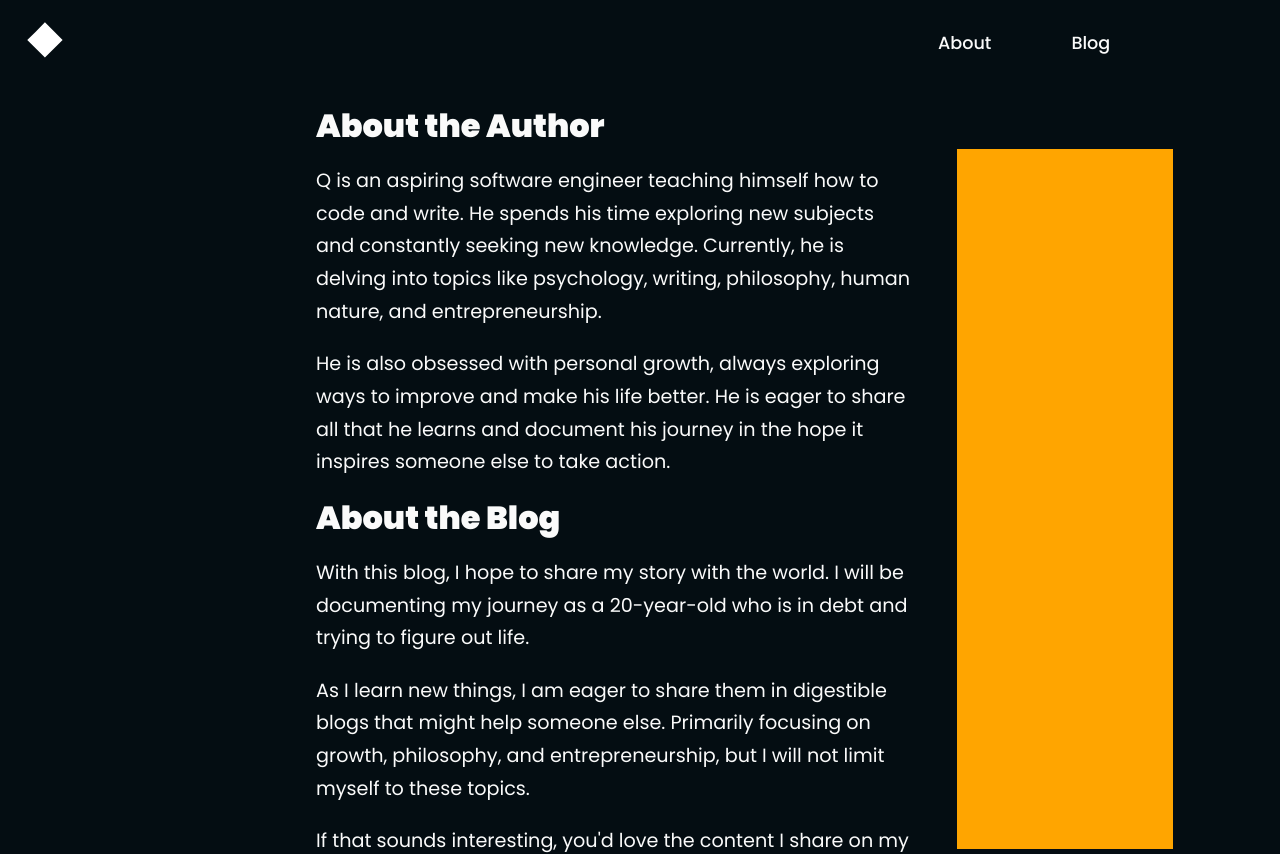
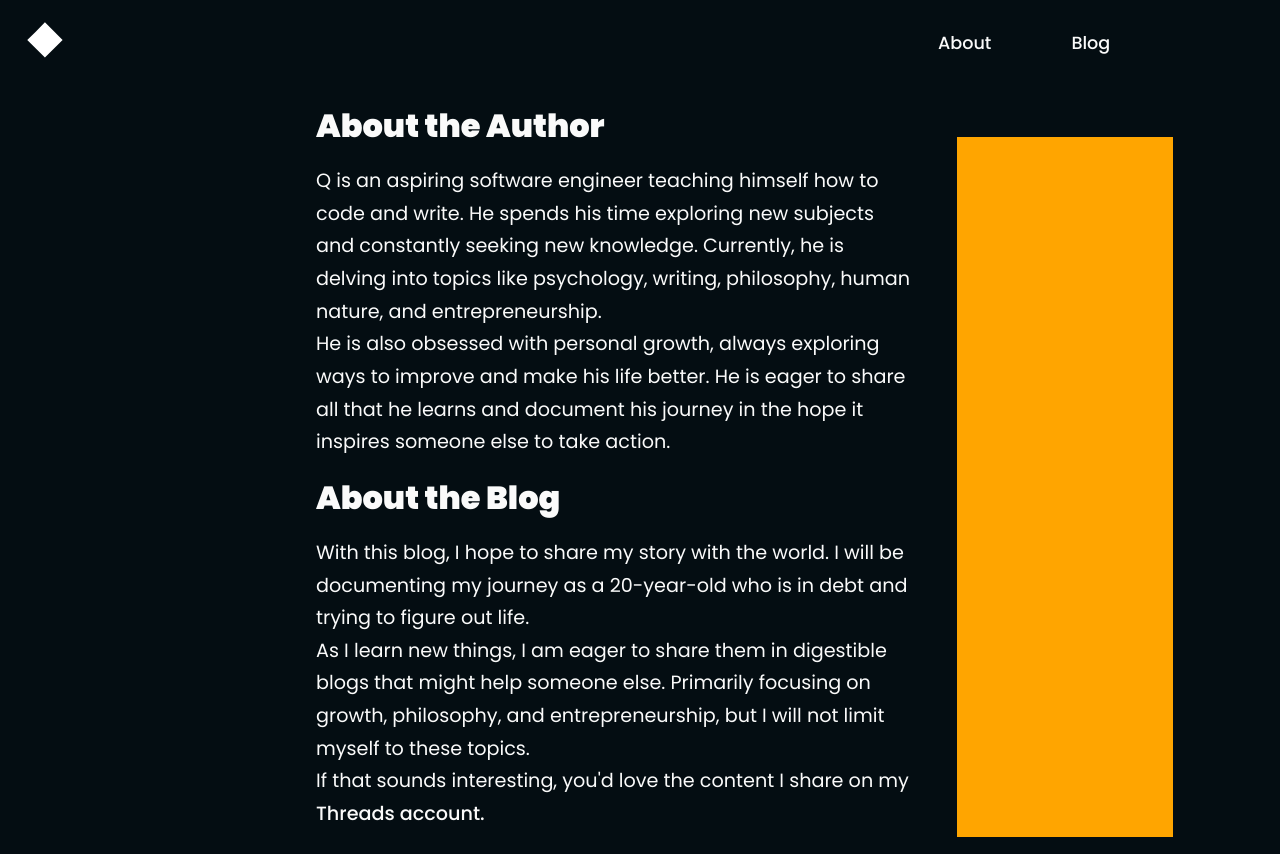
Before and after one commit to lindelwa122/portfolio-client, a React (Vite) app: page /about in a window 1280 px wide. Shown: the top 854 px of the page. Built offline with nearby package versions, Linux system fonts and the light colour scheme.

Commit message:
Remove margin from paragraphs to reduce spacing.

```diff
--- a/src/components/blog/blog.module.css
+++ b/src/components/blog/blog.module.css
@@ -20,6 +20,10 @@
 .h1 {
   font-size: 1.8rem;
   font-weight: 900;
+}
+
+.blogContainer p {
+  margin: 0 !important;
 }
 
 @media (min-width: 480px) {
```
